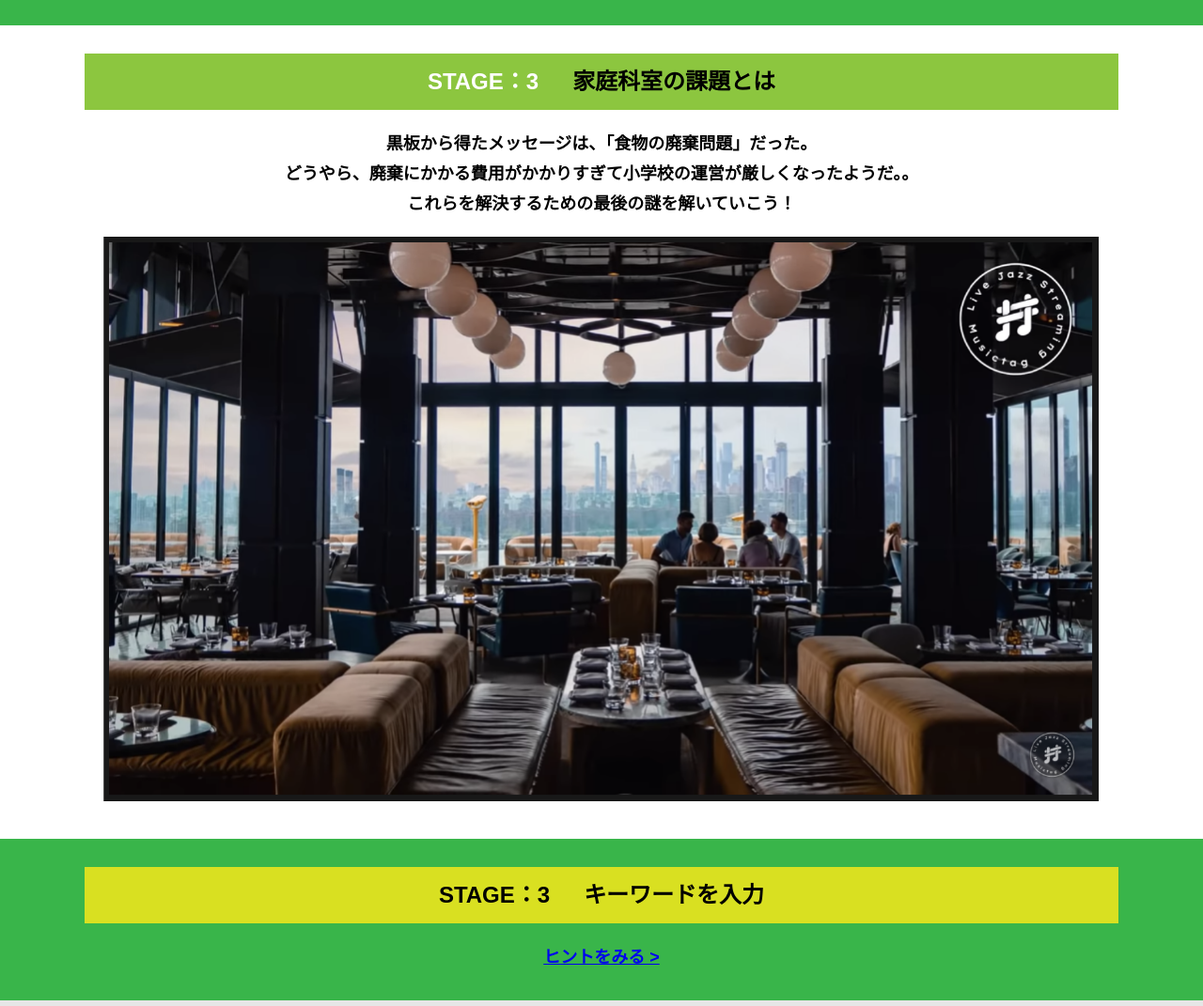
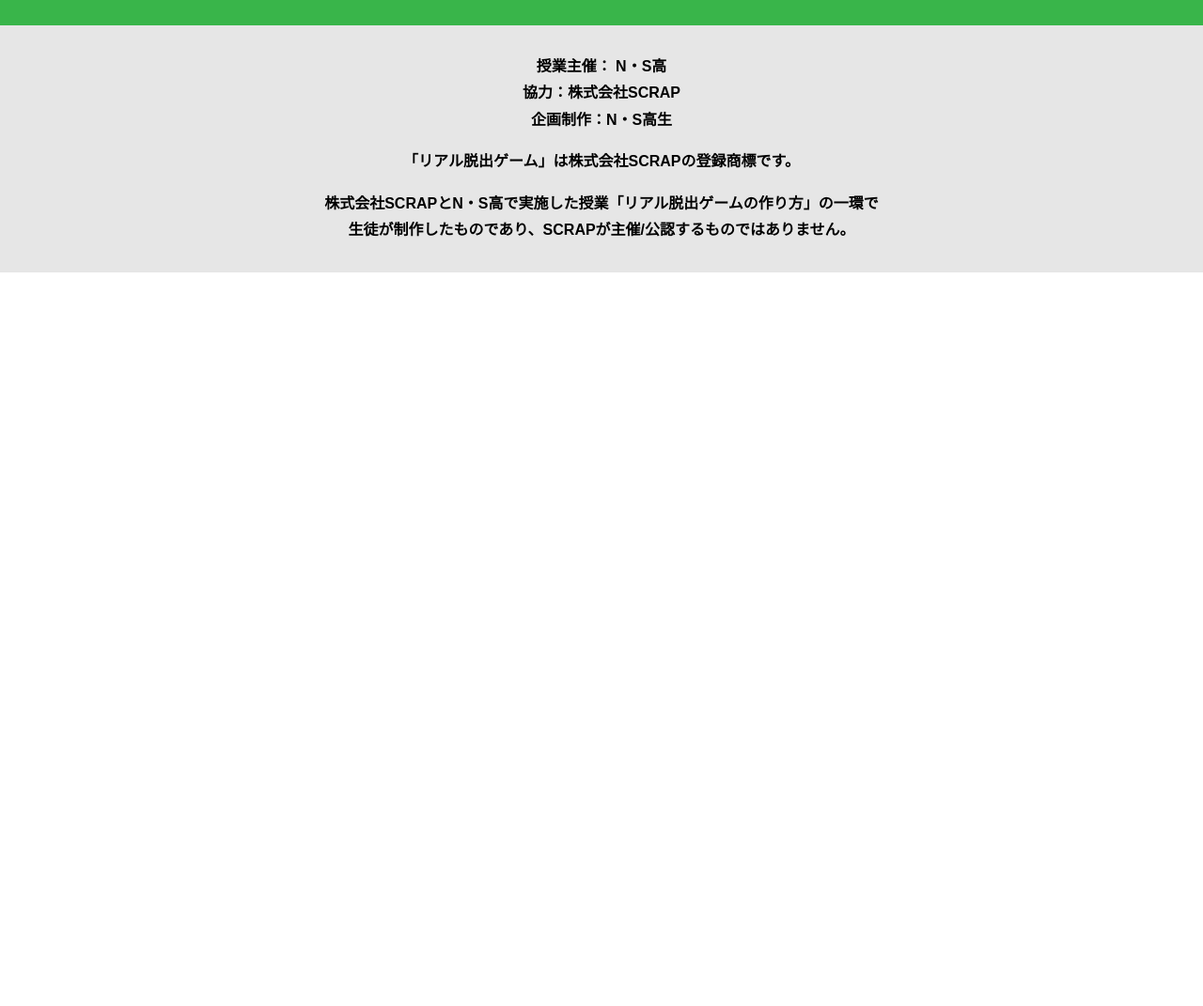
Before and after one commit to masamichi-iba/otamesi3, a plain HTML site: page main2.html in a window 1280 px wide. Shown: the part 2361-3432 px from the top of the page at 94% size. After the commit the page ends 2651 px from the top, so only its background shows below. Drawn offline with nearby package versions, Linux system fonts and the light colour scheme.

Commit message:
Update main2.html

```diff
--- a/main2.html
+++ b/main2.html
@@ -191,85 +191,6 @@
       </div>
       <!-- STAGE2　ここまで -->
 
-      <!-- STAGE3　ここから -->
-      <div v-if="next['stage2']" id="sectionStage3" class="stage">
-
-        <!-- STAGE3-1問題セクション　ここから -->
-        <section class="section">
-          <div class="container">
-            <h2 class="section-title section-title--keycolorlight"><span class="section-title__stage">STAGE：3</span>家庭科室の課題とは</h2>
-            <p class="text-center">黒板から得たメッセージは、「食物の廃棄問題」だった。<br>
-              どうやら、廃棄にかかる費用がかかりすぎて小学校の運営が厳しくなったようだ。。<br>
-              これらを解決するための最後の謎を解いていこう！</p>
-            <figure class="image__container">
-              <img src="assets/images/stage.png" alt="">
-            </figure>
-          </div>
-        </section>
-        <!-- STAGE3-1問題セクション　ここまで -->
-
-        <!-- STAGE3-1解答入力セクションここから -->
-        <section class="section bg-color--keycolor">
-          <div class="container">
-            <h2 class="section-title"><span class="section-title__stage">STAGE：3</span>キーワードを入力</h2>
-            <!-----------------------------------------------------------------------------------------------------------------
-              解答入力欄のコンポーネントです。
-              v-on:answer-input="answerInput($event, 'stage3', 1, 'final')" は送信ボタンをクリックした時の動作を決める関数です。
-              4番目の引数 'final' は最終ステージを表します。
-            ------------------------------------------------------------------------------------------------------------------>
-            <answer-input v-bind:correct="correctAnswer['stage3']['q1']" v-on:answer-input="answerInput($event, 'stage3', 1, 'final')"></answer-input>
-            <a class="link-hint" href="hint3.html" target="hint3">ヒントをみる ></a>
-          </div>
-        </section>
-        <!-- STAGE3-1解答入力セクション　ここまで -->
-
-<!-- STAGE3-2問題セクション を追加
-
-          <section class="section">
-          <div class="container">
-
-            <figure class="image__container">
-              <img src="assets/images/stage.png" alt="">
-            </figure>
-          </div>
-        </section>
-
-        <section class="section bg-color--keycolor">
-          <div class="container">
-            <h2 class="section-title"><span class="section-title__stage">STAGE：3</span>キーワードを入力</h2>
-            <answer-input v-bind:correct="correctAnswer['stage3']['q2']" v-on:answer-input="answerInput($event, 'stage3', 2, 'final')"></answer-input>
-            <a class="link-hint" href="hint3.html" target="hint3">ヒントをみる ></a>
-          </div>
-        </section>
-
-STAGE3-2追加ここまで -->
-
-
-<!-- STAGE3-3問題セクション　を追加
-        <section class="section">
-          <div class="container">
-
-            <figure class="image__container">
-              <img src="assets/images/stage.png" alt="">
-            </figure>
-          </div>
-        </section>
-
-        <section class="section bg-color--keycolor">
-          <div class="container">
-            <h2 class="section-title"><span class="section-title__stage">STAGE：3</span>キーワードを入力</h2>
-
-            <answer-input v-bind:correct="correctAnswer['stage3']['q3']" v-on:answer-input="answerInput($event, 'stage3', 3, 'final')"></answer-input>
-            <a class="link-hint" href="hint3.html" target="hint3">ヒントをみる ></a>
-          </div>
-        </section>
-
-STAGE3-3追加　ここまで -->
-
-
-      </div>
-      <!-- STAGE3　ここまで -->
-
     </div>
   </main>
   <footer class="footer section bg-color--gray">
```
